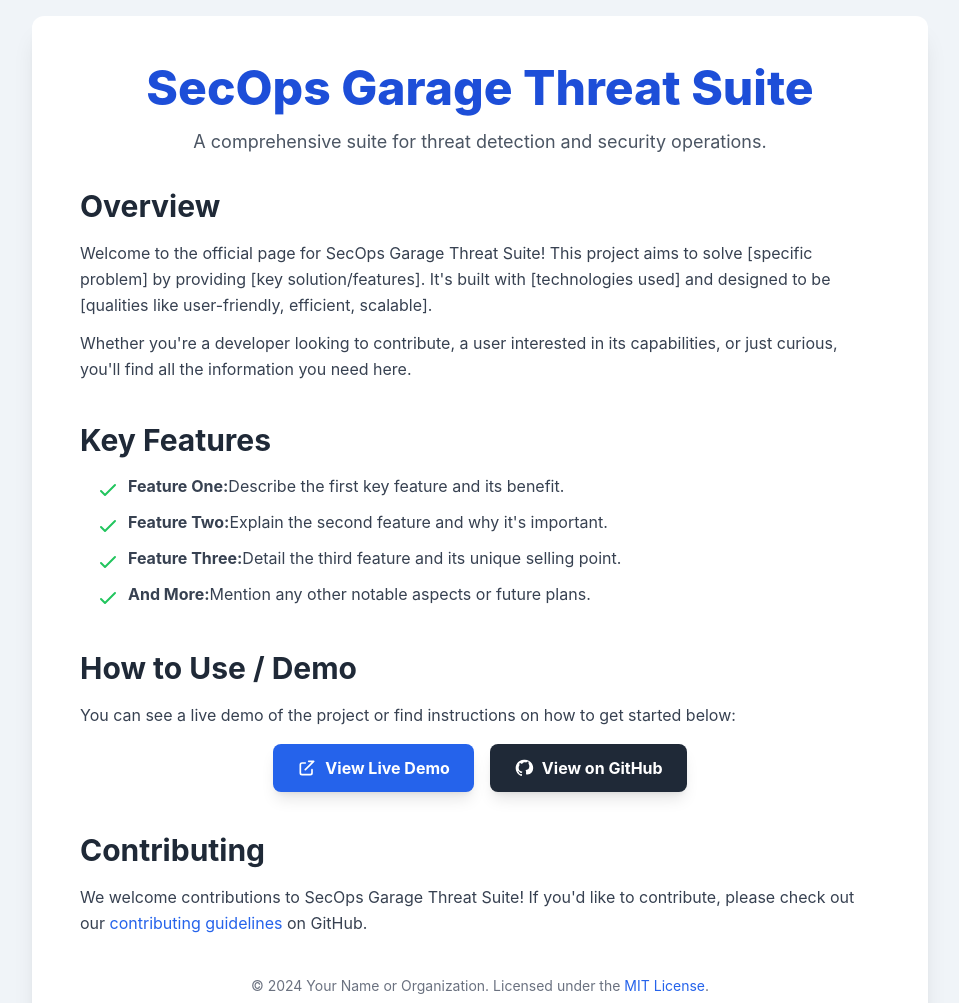
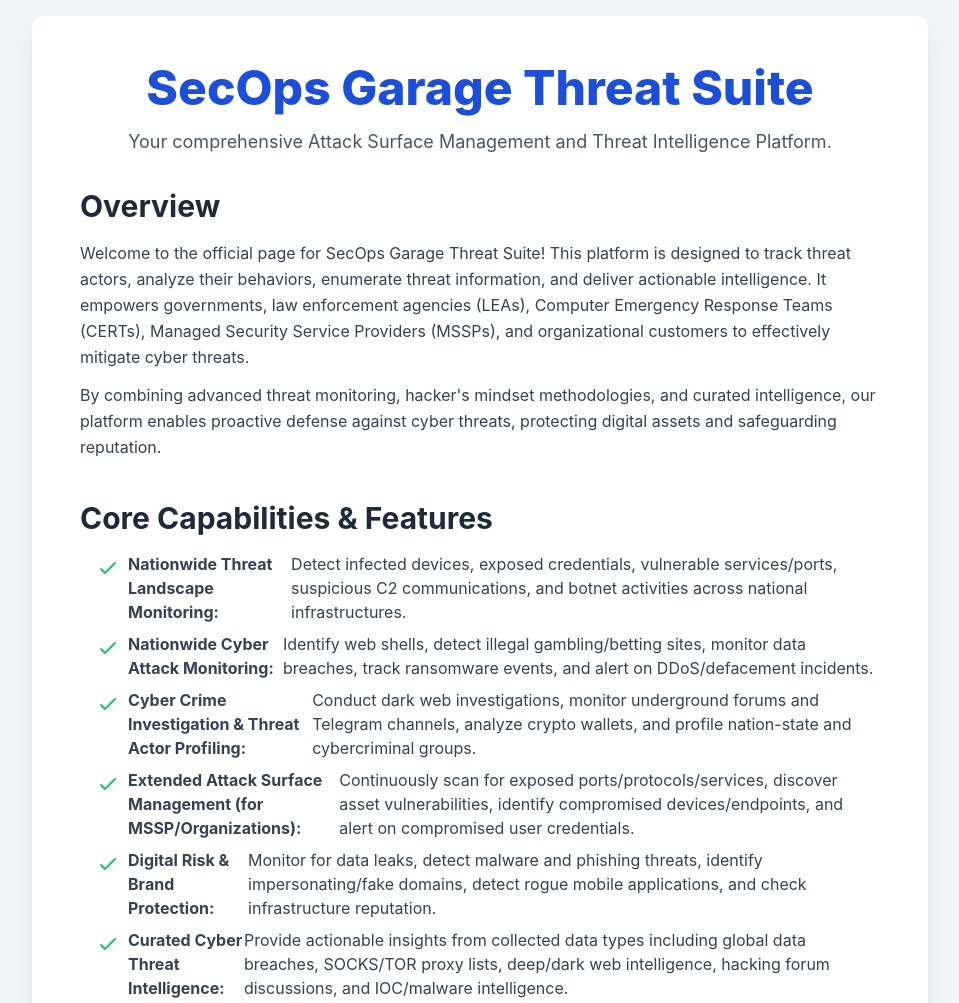
Before and after one commit to IntelEyes/SGThreatSuite, a plain HTML site: page index.html in a window 1280 px wide. Shown: the top 1003 px of the page, without its empty margins (160-1119 px from the left). Drawn offline with nearby package versions, Linux system fonts and the light colour scheme.

Commit message:
Update index.html

```diff
--- a/index.html
+++ b/index.html
@@ -25,39 +25,47 @@
         <!-- Project Title Section -->
         <header class="text-center mb-8">
             <h1 class="text-4xl md:text-5xl font-extrabold text-blue-700 mb-4">SecOps Garage Threat Suite</h1>
-            <p class="text-lg text-gray-600">A comprehensive suite for threat detection and security operations.</p>
+            <p class="text-lg text-gray-600">Your comprehensive Attack Surface Management and Threat Intelligence Platform.</p>
         </header>
 
         <!-- Project Overview Section -->
         <section class="mb-10">
             <h2 class="text-3xl font-bold text-gray-800 mb-4">Overview</h2>
             <p class="text-gray-700 leading-relaxed">
-                Welcome to the official page for SecOps Garage Threat Suite! This project aims to solve [specific problem] by providing [key solution/features]. It's built with [technologies used] and designed to be [qualities like user-friendly, efficient, scalable].
+                Welcome to the official page for SecOps Garage Threat Suite! This platform is designed to track threat actors, analyze their behaviors, enumerate threat information, and deliver actionable intelligence. It empowers governments, law enforcement agencies (LEAs), Computer Emergency Response Teams (CERTs), Managed Security Service Providers (MSSPs), and organizational customers to effectively mitigate cyber threats.
             </p>
             <p class="text-gray-700 leading-relaxed mt-3">
-                Whether you're a developer looking to contribute, a user interested in its capabilities, or just curious, you'll find all the information you need here.
+                By combining advanced threat monitoring, hacker's mindset methodologies, and curated intelligence, our platform enables proactive defense against cyber threats, protecting digital assets and safeguarding reputation.
             </p>
         </section>
 
         <!-- Features Section -->
         <section class="mb-10">
-            <h2 class="text-3xl font-bold text-gray-800 mb-4">Key Features</h2>
+            <h2 class="text-3xl font-bold text-gray-800 mb-4">Core Capabilities & Features</h2>
             <ul class="list-disc list-inside text-gray-700 space-y-2 pl-4">
                 <li class="flex items-start">
                     <svg class="w-6 h-6 text-green-500 mr-2 flex-shrink-0 mt-1" fill="none" stroke="currentColor" viewBox="0 0 24 24" xmlns="http://www.w3.org/2000/svg"><path stroke-linecap="round" stroke-linejoin="round" stroke-width="2" d="M5 13l4 4L19 7"></path></svg>
-                    <strong>Feature One:</strong> Describe the first key feature and its benefit.
+                    <strong>Nationwide Threat Landscape Monitoring:</strong> Detect infected devices, exposed credentials, vulnerable services/ports, suspicious C2 communications, and botnet activities across national infrastructures.
                 </li>
                 <li class="flex items-start">
                     <svg class="w-6 h-6 text-green-500 mr-2 flex-shrink-0 mt-1" fill="none" stroke="currentColor" viewBox="0 0 24 24" xmlns="http://www.w3.org/2000/svg"><path stroke-linecap="round" stroke-linejoin="round" stroke-width="2" d="M5 13l4 4L19 7"></path></svg>
-                    <strong>Feature Two:</strong> Explain the second feature and why it's important.
+                    <strong>Nationwide Cyber Attack Monitoring:</strong> Identify web shells, detect illegal gambling/betting sites, monitor data breaches, track ransomware events, and alert on DDoS/defacement incidents.
                 </li>
                 <li class="flex items-start">
                     <svg class="w-6 h-6 text-green-500 mr-2 flex-shrink-0 mt-1" fill="none" stroke="currentColor" viewBox="0 0 24 24" xmlns="http://www.w3.org/2000/svg"><path stroke-linecap="round" stroke-linejoin="round" stroke-width="2" d="M5 13l4 4L19 7"></path></svg>
-                    <strong>Feature Three:</strong> Detail the third feature and its unique selling point.
+                    <strong>Cyber Crime Investigation & Threat Actor Profiling:</strong> Conduct dark web investigations, monitor underground forums and Telegram channels, analyze crypto wallets, and profile nation-state and cybercriminal groups.
                 </li>
                 <li class="flex items-start">
                     <svg class="w-6 h-6 text-green-500 mr-2 flex-shrink-0 mt-1" fill="none" stroke="currentColor" viewBox="0 0 24 24" xmlns="http://www.w3.org/2000/svg"><path stroke-linecap="round" stroke-linejoin="round" stroke-width="2" d="M5 13l4 4L19 7"></path></svg>
-                    <strong>And More:</strong> Mention any other notable aspects or future plans.
+                    <strong>Extended Attack Surface Management (for MSSP/Organizations):</strong> Continuously scan for exposed ports/protocols/services, discover asset vulnerabilities, identify compromised devices/endpoints, and alert on compromised user credentials.
+                </li>
+                <li class="flex items-start">
+                    <svg class="w-6 h-6 text-green-500 mr-2 flex-shrink-0 mt-1" fill="none" stroke="currentColor" viewBox="0 0 24 24" xmlns="http://www.w3.org/2000/svg"><path stroke-linecap="round" stroke-linejoin="round" stroke-width="2" d="M5 13l4 4L19 7"></path></svg>
+                    <strong>Digital Risk & Brand Protection:</strong> Monitor for data leaks, detect malware and phishing threats, identify impersonating/fake domains, detect rogue mobile applications, and check infrastructure reputation.
+                </li>
+                <li class="flex items-start">
+                    <svg class="w-6 h-6 text-green-500 mr-2 flex-shrink-0 mt-1" fill="none" stroke="currentColor" viewBox="0 0 24 24" xmlns="http://www.w3.org/2000/svg"><path stroke-linecap="round" stroke-linejoin="round" stroke-width="2" d="M5 13l4 4L19 7"></path></svg>
+                    <strong>Curated Cyber Threat Intelligence:</strong> Provide actionable insights from collected data types including global data breaches, SOCKS/TOR proxy lists, deep/dark web intelligence, hacking forum discussions, and IOC/malware intelligence.
                 </li>
             </ul>
         </section>
@@ -69,12 +77,12 @@
                 You can see a live demo of the project or find instructions on how to get started below:
             </p>
             <div class="flex flex-col md:flex-row justify-center items-center space-y-4 md:space-y-0 md:space-x-4">
-                <a href="https://github.com/SecOps-Garage/SGThreatSuite" target="_blank" rel="noopener noreferrer"
+                <a href="https://SecOps-Garage.github.io/SGThreatSuite/" target="_blank" rel="noopener noreferrer"
                    class="bg-blue-600 hover:bg-blue-700 text-white font-bold py-3 px-6 rounded-lg shadow-lg transition duration-300 ease-in-out transform hover:scale-105 flex items-center">
                     <svg class="w-5 h-5 mr-2" fill="none" stroke="currentColor" viewBox="0 0 24 24" xmlns="http://www.w3.org/2000/svg"><path stroke-linecap="round" stroke-linejoin="round" stroke-width="2" d="M10 6H6a2 2 0 00-2 2v10a2 2 0 002 2h10a2 2 0 002-2v-4M14 4h6m0 0l-6 6M20 4L10 14"></path></svg>
                     View Live Demo
                 </a>
-                <a href="https://github.com/IntelEyes/SGThreatSuite" target="_blank" rel="noopener noreferrer"
+                <a href="https://github.com/SecOps-Garage/SGThreatSuite" target="_blank" rel="noopener noreferrer"
                    class="bg-gray-800 hover:bg-gray-900 text-white font-bold py-3 px-6 rounded-lg shadow-lg transition duration-300 ease-in-out transform hover:scale-105 flex items-center">
                     <svg class="w-5 h-5 mr-2" fill="currentColor" viewBox="0 0 24 24" xmlns="http://www.w3.org/2000/svg"><path fill-rule="evenodd" d="M12 2C6.477 2 2 6.477 2 12c0 4.419 2.865 8.166 6.839 9.504.5.092.682-.217.682-.483 0-.237-.009-.868-.013-1.703-2.782.605-3.369-1.343-3.369-1.343-.454-1.156-1.11-1.464-1.11-1.464-.908-.62.069-.608.069-.608 1.003.07 1.531 1.032 1.531 1.032.892 1.529 2.341 1.089 2.91.832.092-.647.35-1.089.636-1.338-2.22-.253-4.555-1.11-4.555-4.942 0-1.092.39-1.983 1.029-2.682-.103-.253-.446-1.272.098-2.65 0 0 .84-.268 2.75 1.022A9.687 9.087 0 0112 5.042c.85.004 1.701.113 2.503.333 1.909-1.29 2.747-1.022 2.747-1.022.546 1.379.202 2.398.099 2.65.64.699 1.029 1.59 1.029 2.682 0 3.843-2.339 4.686-4.566 4.935.359.307.678.915.678 1.846 0 1.33-.012 2.41-.012 2.737 0 .267.18.576.688.483C20.137 20.166 23 16.419 23 12c0-5.523-4.477-10-10-10z" clip-rule="evenodd"></path></svg>
                     View on GitHub
@@ -86,13 +94,13 @@
         <section class="mb-10">
             <h2 class="text-3xl font-bold text-gray-800 mb-4">Contributing</h2>
             <p class="text-gray-700 leading-relaxed">
-                We welcome contributions to SecOps Garage Threat Suite! If you'd like to contribute, please check out our <a href="https://github.com/IntelEyes/SGThreatSuite/blob/main/CONTRIBUTING.md" class="text-blue-600 hover:underline">contributing guidelines</a> on GitHub.
+                We welcome contributions to SecOps Garage Threat Suite! If you'd like to contribute, please check out our <a href="https://github.com/SecOps-Garage/SGThreatSuite/blob/main/CONTRIBUTING.md" class="text-blue-600 hover:underline">contributing guidelines</a> on GitHub.
             </p>
         </section>
 
         <!-- License Section -->
         <section class="text-center text-gray-500 text-sm">
-            <p>&copy; 2024 Your Name or Organization. Licensed under the <a href="https://github.com/IntelEyes/SGThreatSuite/blob/main/LICENSE" class="text-blue-600 hover:underline">MIT License</a>.</p>
+            <p>&copy; 2024 Your Name or Organization. Licensed under the <a href="https://github.com/SecOps-Garage/SGThreatSuite/blob/main/LICENSE" class="text-blue-600 hover:underline">MIT License</a>.</p>
         </section>
     </div>
 </body>
```
